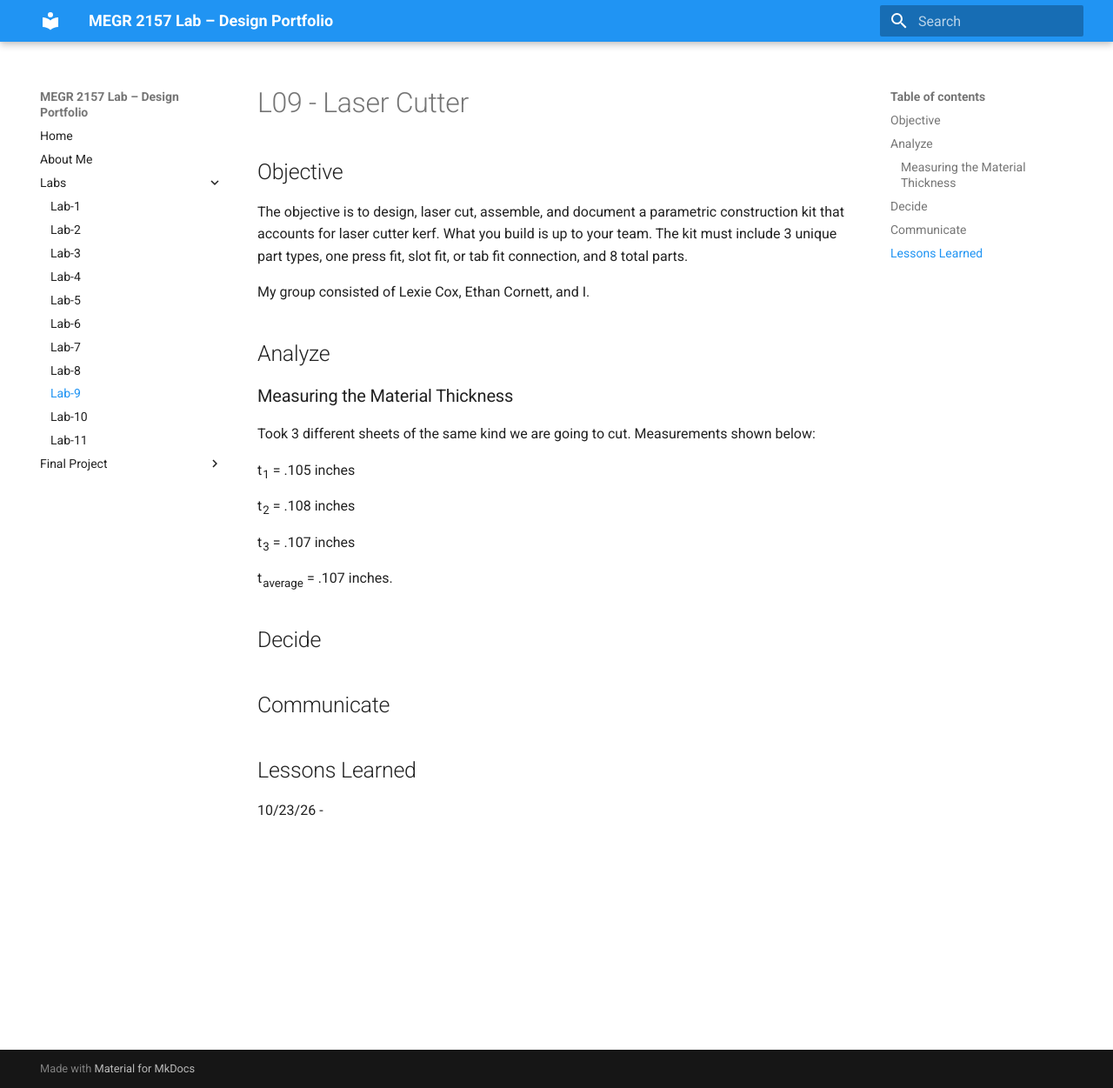
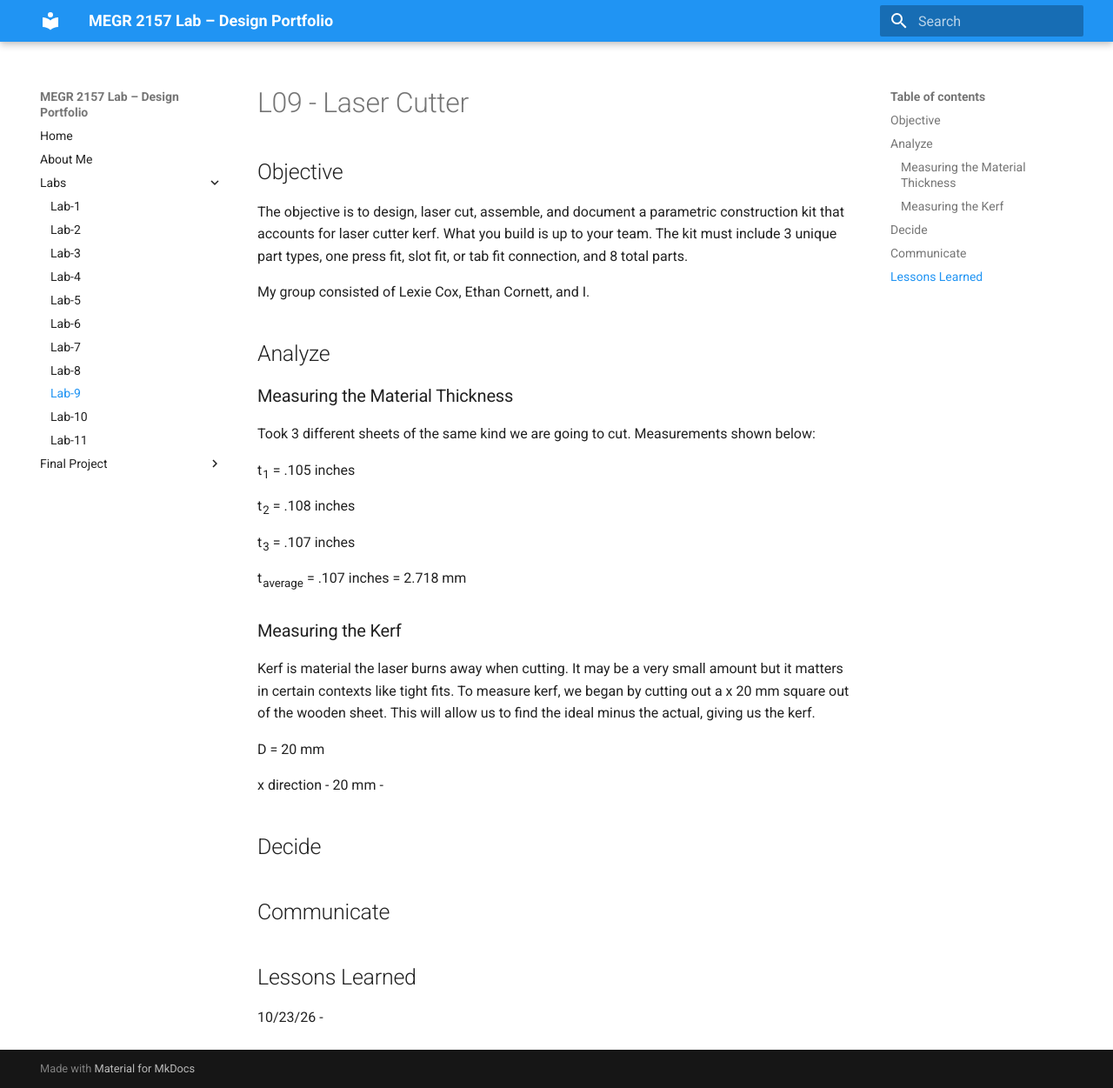
Before and after one commit to mgrego35/Morgan-Gregory-Lab-Portfolio, an MkDocs documentation site: the page built from docs/Labs/L09/index.md, in a window 1280 px wide and 1251 px high. Shown: the whole window at 87% size. Built offline with MkDocs 1.6.1 and Material for MkDocs 9.7.7, drawn with Linux system fonts in a browser that asks for light colours.

Commit message:
Update index.md with kerf measurement details
Added a section on measuring kerf and clarified average thickness.

```diff
--- a/docs/Labs/L09/index.md
+++ b/docs/Labs/L09/index.md
@@ -18,7 +18,17 @@ t<sub>2</sub> = .108 inches
 
 t<sub>3</sub> = .107 inches
 
-t<sub>average</sub> = .107 inches.
+t<sub>average</sub> = .107 inches = 2.718 mm
+
+### Measuring the Kerf
+
+Kerf is material the laser burns away when cutting. It may be a very small amount but it matters in certain contexts like tight fits. To measure kerf, we began by cutting out a  x 20 mm square out of the wooden sheet. This will allow us to find the ideal minus the actual, giving us the kerf.
+
+D = 20 mm
+
+x direction - 20 mm -
+
+
 
 ## Decide
 
```
